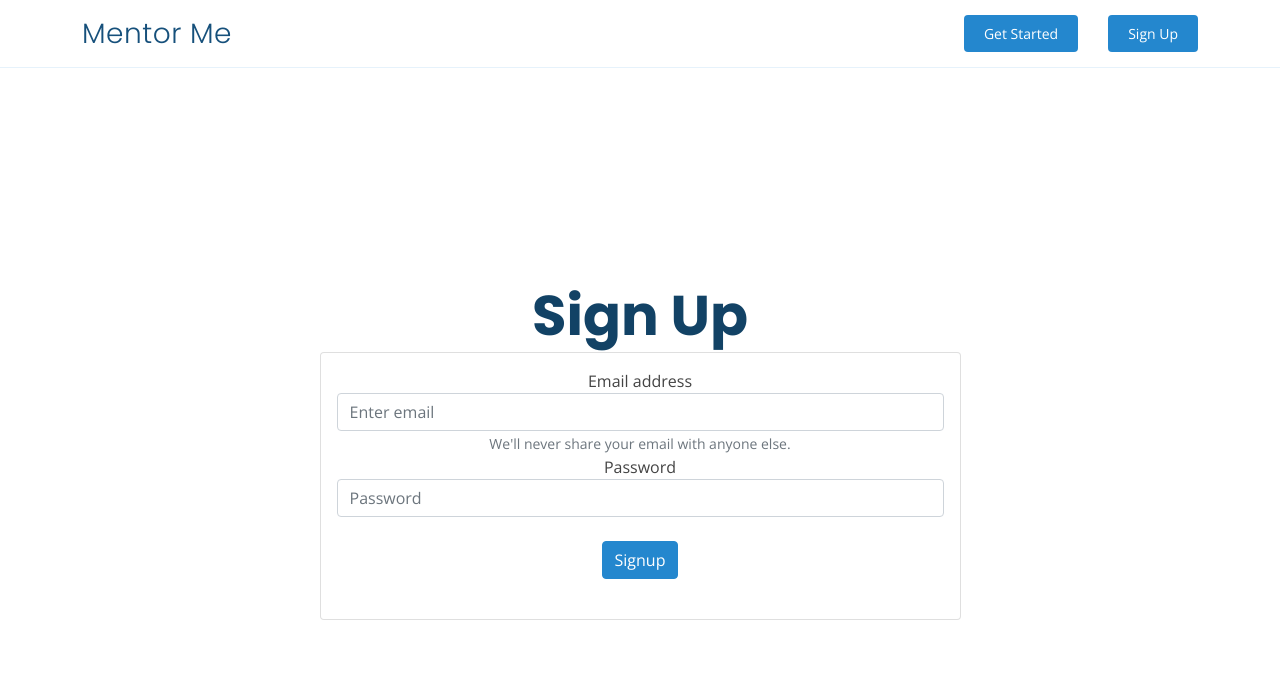
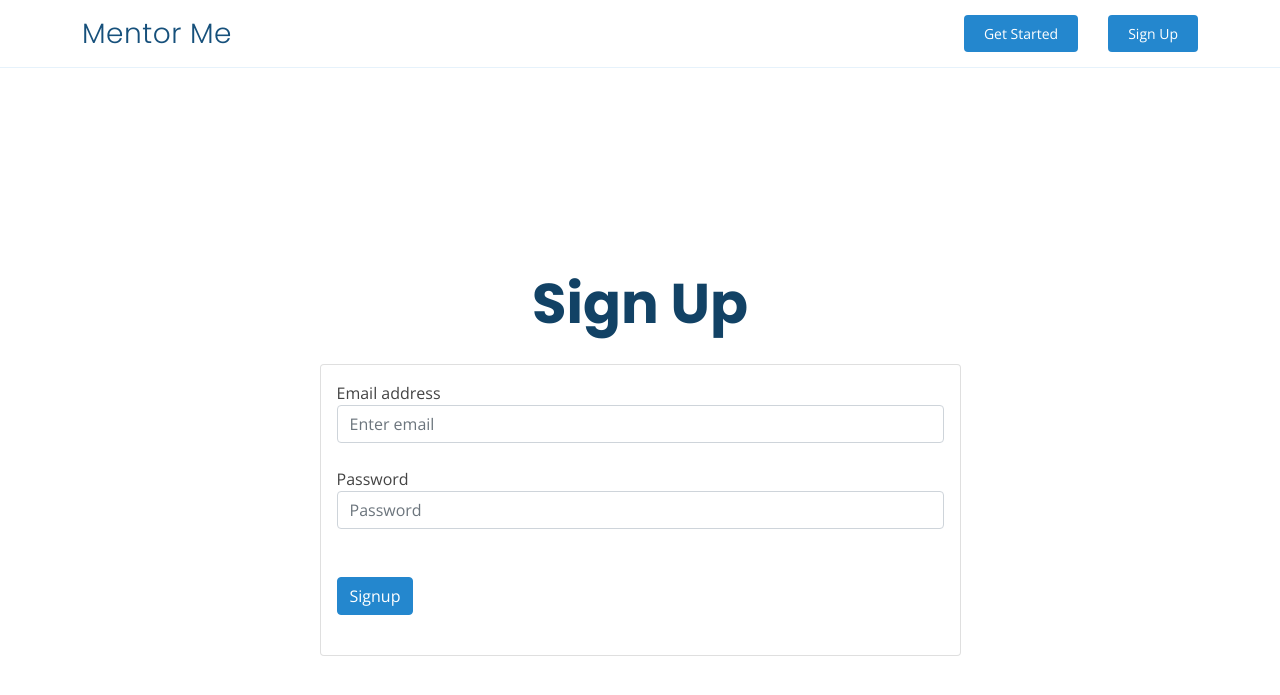
Before and after one commit to Learn-For-Cause/MentorMe, a Jekyll site: the page built from signup/index.html, in a window 1280 px wide. Shown: the top 695 px of the page. Built offline with Jekyll 4.4.1, drawn with Linux system fonts in a browser that asks for light colours.

Commit message:
Updated Signup index page

```diff
--- a/signup/index.html
+++ b/signup/index.html
@@ -6,19 +6,18 @@ title: Signup
 <section id="signup" class="d-flex align-items-center">
     <div class="container position-relative" data-aos="fade-up" data-aos-delay="100">
         <div class="row justify-content-center">
-            <div class="col-xl-7 col-lg-9 text-center">
-                <h1>Sign Up</h1>
+            <div class="col-xl-7 col-lg-9">
+                <h1 class="my-4 text-center">Sign Up</h1>
                 <div class="card">
                     <div class="card-body">
-                        <form>
-                            <div class="form-group">
-                                <label for="exampleInputEmail1">Email address</label>
-                                <input type="email" class="form-control" id="exampleInputEmail1" aria-describedby="emailHelp" placeholder="Enter email">
-                                <small id="emailHelp" class="form-text text-muted">We'll never share your email with anyone else.</small>
+                        <form method="post" action="/forms/signup.php">
+                            <div class="form-group mb-4">
+                                <label for="email">Email address</label>
+                                <input type="email" class="form-control" id="email" aria-describedby="emailHelp" placeholder="Enter email">
                             </div>
-                            <div class="form-group">
-                                <label for="exampleInputPassword1">Password</label>
-                                <input type="password" class="form-control" id="exampleInputPassword1" placeholder="Password">
+                            <div class="form-group mb-4">
+                                <label for="password">Password</label>
+                                <input type="password" class="form-control" id="password" placeholder="Password">
                             </div>
                             <button type="submit" class="btn btn-primary my-4">Signup</button>
                         </form>
```
